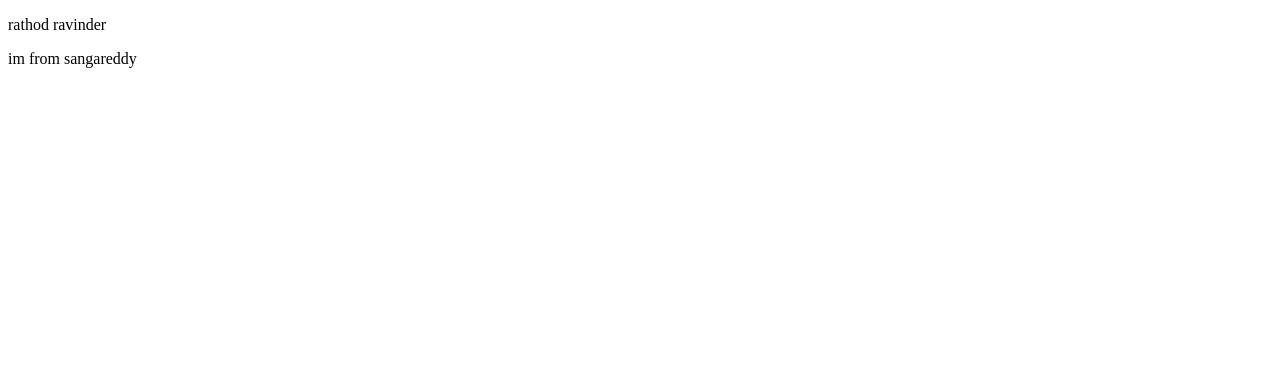
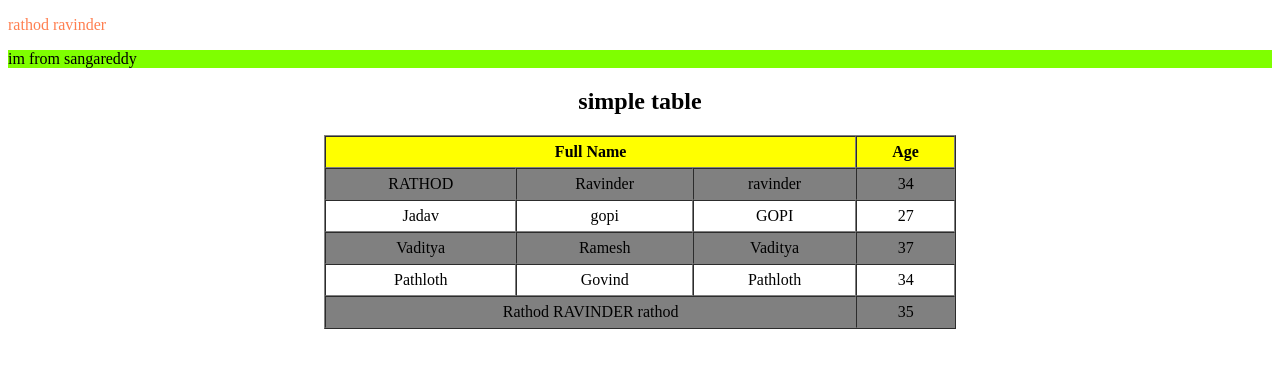
Before and after one commit to rathod1234567/gitd2, a plain HTML site: page balu/index1.html in a window 1280 px wide. Drawn offline with Linux system fonts and the light colour scheme.

Commit message:
ravi components is been created

```diff
--- a/balu/index1.html
+++ b/balu/index1.html
@@ -6,7 +6,48 @@
     <title>Document</title>
 </head>
 <body>
-    <p>rathod ravinder</p>
-    <p> im from sangareddy</p>
+    <p style="color: coral;">rathod ravinder</p>
+    <p style="background-color: chartreuse;"> im from sangareddy</p>
+    <center>
+    <table border="1px" cellspacing="0" cellpadding="6" width="50%" height="50%" style="text-align: center;">
+        <h2>simple table</h2>
+        <thead bgcolor="yellow">
+            <th colspan="3">Full Name</th>
+            <th>Age</th>
+
+        </thead>
+        <tbody>
+            <tr bgcolor="gray">
+                <td>RATHOD</td>
+                <td>Ravinder</td>
+                <td>ravinder</td>
+                <td>34</td>
+            </tr>
+            <tr>
+                <td>Jadav</td>
+                <td>gopi</td>
+                <td>GOPI</td>
+                <td>27</td>
+            </tr>
+            <tr bgcolor="gray">
+                <td>Vaditya</td>
+                <td>Ramesh</td>
+                <td>Vaditya</td>
+                <td>37</td>
+            </tr>
+            <tr>
+                <td>Pathloth</td>
+                <td>Govind</td>
+                <td>Pathloth</td>
+                <td>34</td>
+            </tr>
+            <tr bgcolor="gray">
+                <td colspan="3">Rathod RAVINDER rathod</td>
+                <td>35</td>
+            </tr>
+        </tbody>
+    </table>
+    </center>
+
 </body>
 </html>
```
